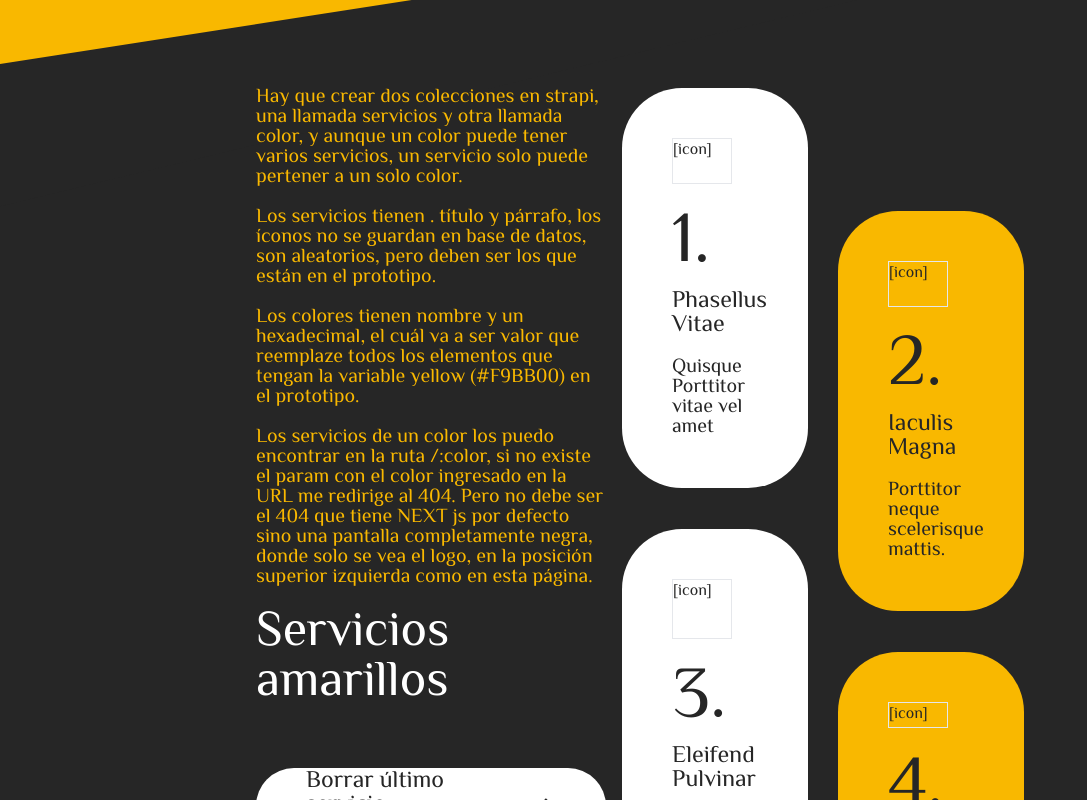
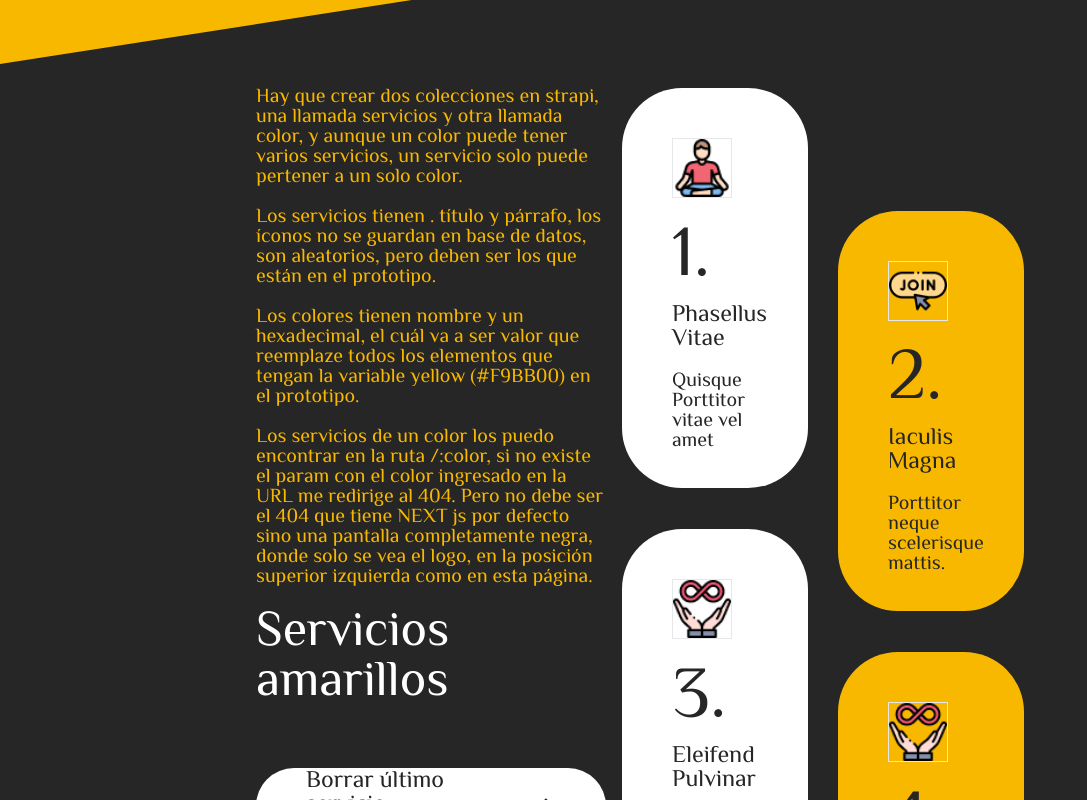
Before and after one commit to David256/gnc-paint-strapi-website, a Next.js app in the folder front-end/: page / in a window 1280 px wide. Shown: the part 1760-2560 px from the top of the page, without its empty margins (0-1087 px from the left). Built offline with nearby package versions, Linux system fonts and the light colour scheme; no server answers.

Commit message:
feat: display random icons in ServiceCard

```diff
--- a/front-end/src/components/ServiceCard.tsx
+++ b/front-end/src/components/ServiceCard.tsx
@@ -1,5 +1,6 @@
 import { DetailedHTMLProps, FunctionComponent, HtmlHTMLAttributes } from 'react'
 import { Service } from '../types'
+import Image from 'next/image'
 
 interface ServiceCardProps
   extends DetailedHTMLProps<
@@ -13,6 +14,9 @@ interface ServiceCardProps
 
 const ServiceCard: FunctionComponent<ServiceCardProps> = (props) => {
   const { index, service } = props
+
+  const icon = `/images/icons/${Math.floor(Math.random() * 4) + 1}.png`
+
   return (
     <>
       <div
@@ -21,7 +25,9 @@ const ServiceCard: FunctionComponent<ServiceCardProps> = (props) => {
           props.className ?? ''
         }`}
       >
-        <aside className="flex flex-row w-[60px] h-[60px] border">[icon]</aside>
+        <aside className="flex flex-row w-[60px] h-[60px] border">
+          <Image src={icon} width={60} height={60} alt="" />
+        </aside>
         <div className="flex flex-col gap-[10px]">
           <header className="flex flex-row text-7xl leading-[72px]">
             {index}
```
